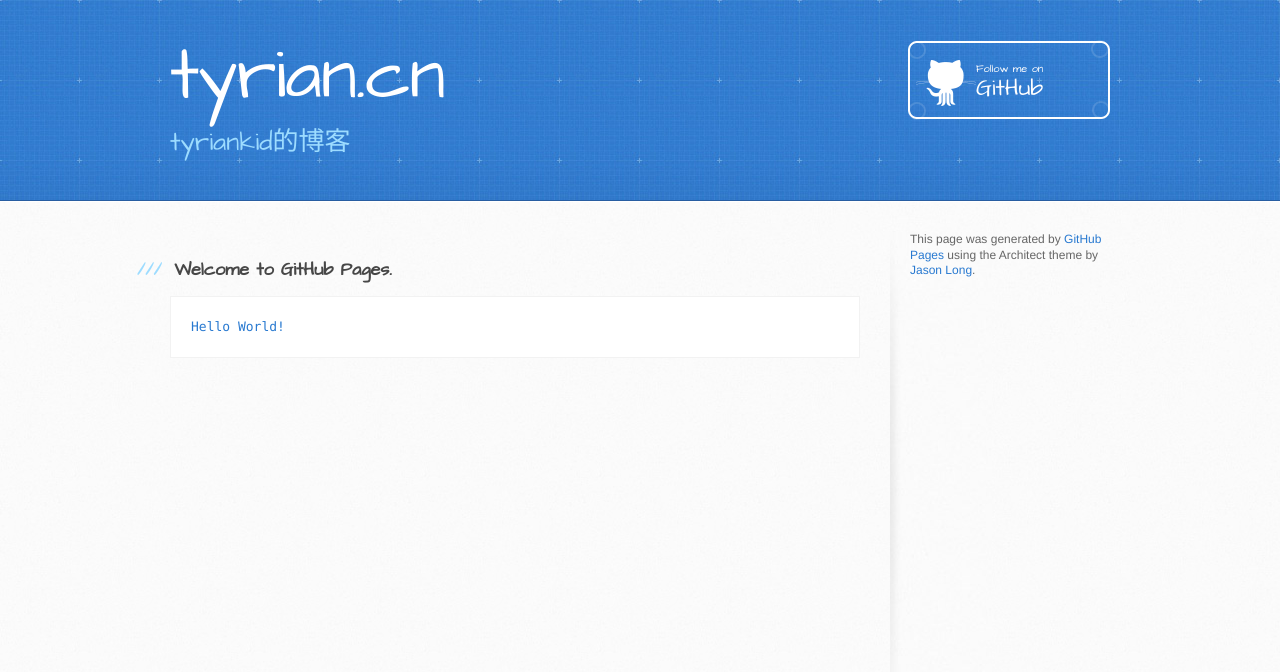
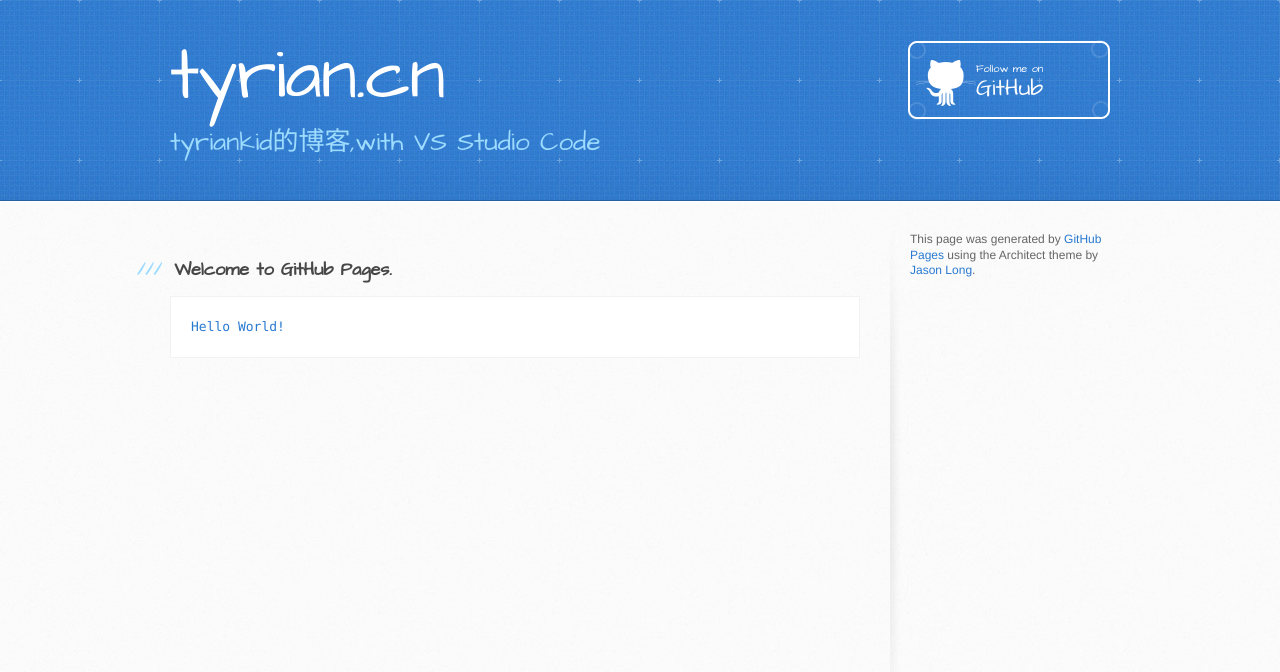
Before and after one commit to tyriankid/tyriankid.github.io, a plain HTML site: page index.html in a window 1280 px wide. Drawn offline with Linux system fonts and the light colour scheme.

Commit message:
git push

```diff
--- a/index.html
+++ b/index.html
@@ -20,7 +20,7 @@
     <header>
       <div class="inner">
         <h1>tyrian.cn</h1>
-        <h2>tyriankid的博客</h2>
+        <h2>tyriankid的博客,with VS Studio Code</h2>
         <a href="https://github.com/tyriankid" class="button"><small>Follow me on</small> GitHub</a>
       </div>
     </header>
```
